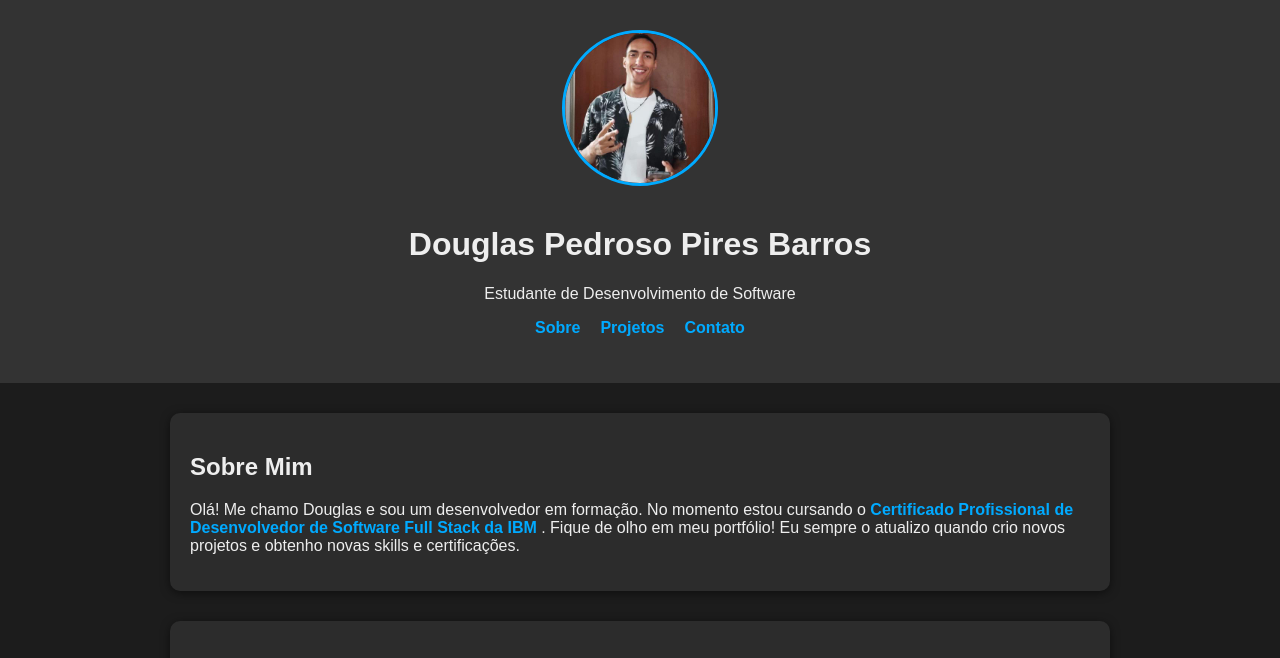
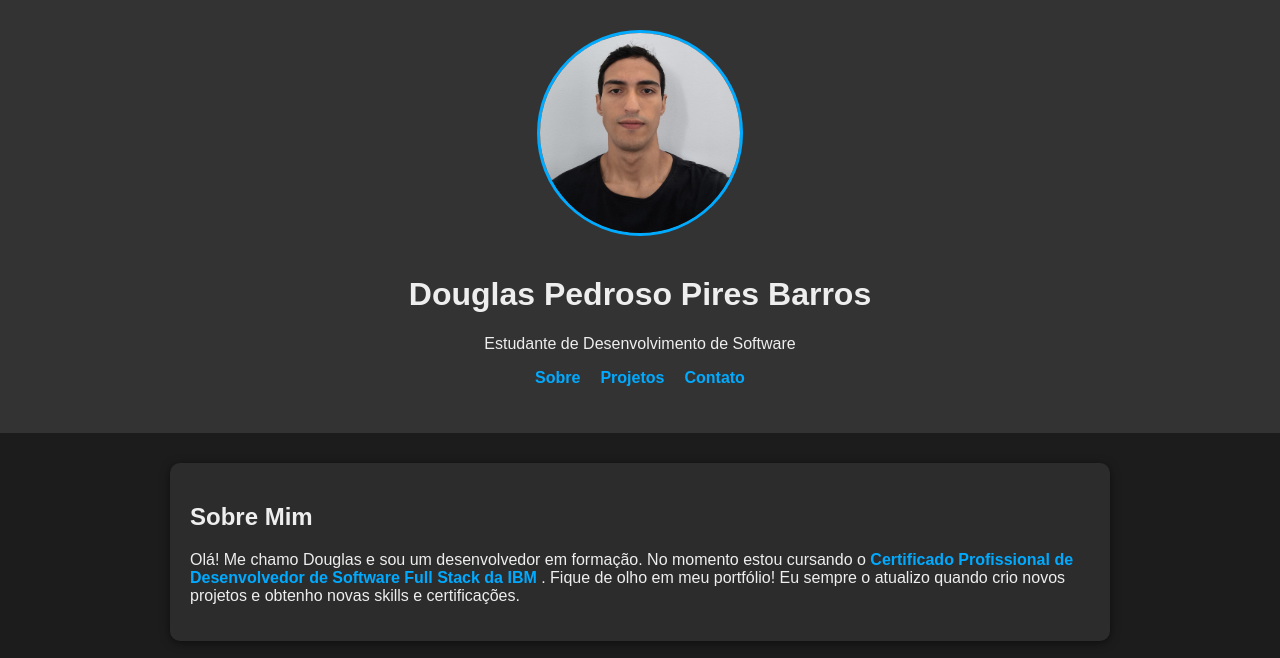
Before and after one commit to Douglas-Pedroso/Portfolio, a plain HTML site: page index.html in a window 1280 px wide. Shown: the top 658 px of the page. Drawn offline with Linux system fonts and the light colour scheme; no server answers.

Commit message:
adicionado nova foto de perfil

```diff
--- a/index.html
+++ b/index.html
@@ -13,7 +13,7 @@
 
   <!-- HEADER -->
   <header>
-    <img src="img/174266772.jpg" alt="Douglas Pedroso" class="profile-img">
+    <img src="img/minha-foto2.jpg" alt="Douglas Pedroso" class="profile-img">
     <h1>Douglas Pedroso Pires Barros</h1>
     <p>Estudante de Desenvolvimento de Software</p>
     <nav>
@@ -173,8 +173,7 @@
       <div class="projeto">
         <h3>Lista de Tarefas</h3>
         <p>Aplicação para adicionar/remover/editar tarefas diárias.</p>
-        <a href="https://douglas-pedroso.github.io/Lista-de-Tarefas/" target="_blank" class="botao-projeto">Ver
-          Projeto</a>
+        <a href="https://douglas-pedroso.github.io/Lista-de-Tarefas/" target="_blank" class="botao-projeto">Ver Projeto</a>
       </div>
       <div class="projeto">
           <h3>E-plant Shopping</h3>
--- a/style.css
+++ b/style.css
@@ -22,8 +22,8 @@ header {
 }
 
 .profile-img {
-  width: 150px;
-  height: 150px;
+  width: 200px;
+  height: 200px;
   border-radius: 50%;
   margin-bottom: 15px;
   border: 3px solid #00aaff;
```
Also changed, not shown: img/minha-foto.jpg (added), img/minha-foto2.jpg (added).
